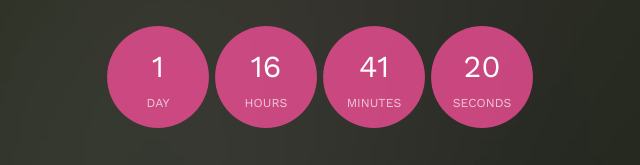
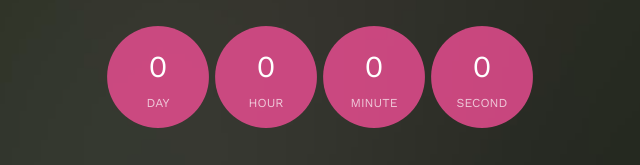
Before and after one commit to alpha74/ig19, a plain HTML site: page players.html in a window 1280 px wide. Shown: the part 495-660 px from the top of the page, 320-960 px from the left. Drawn offline with nearby package versions, Linux system fonts and the light colour scheme; files whose address does not match are found by name.

Commit message:
Update players.html

```diff
--- a/players.html
+++ b/players.html
@@ -421,7 +421,7 @@
 	<script src="js/main.js"></script>
 
 	<script>
-    var d = new Date(new Date().getTime() + 5 * 125 * 120 * 2000);
+    var d = new Date(new Date().getTime() + 5 * 00 * 120 * 2000);
 
     // default example
     simplyCountdown('.simply-countdown-one', {
```
